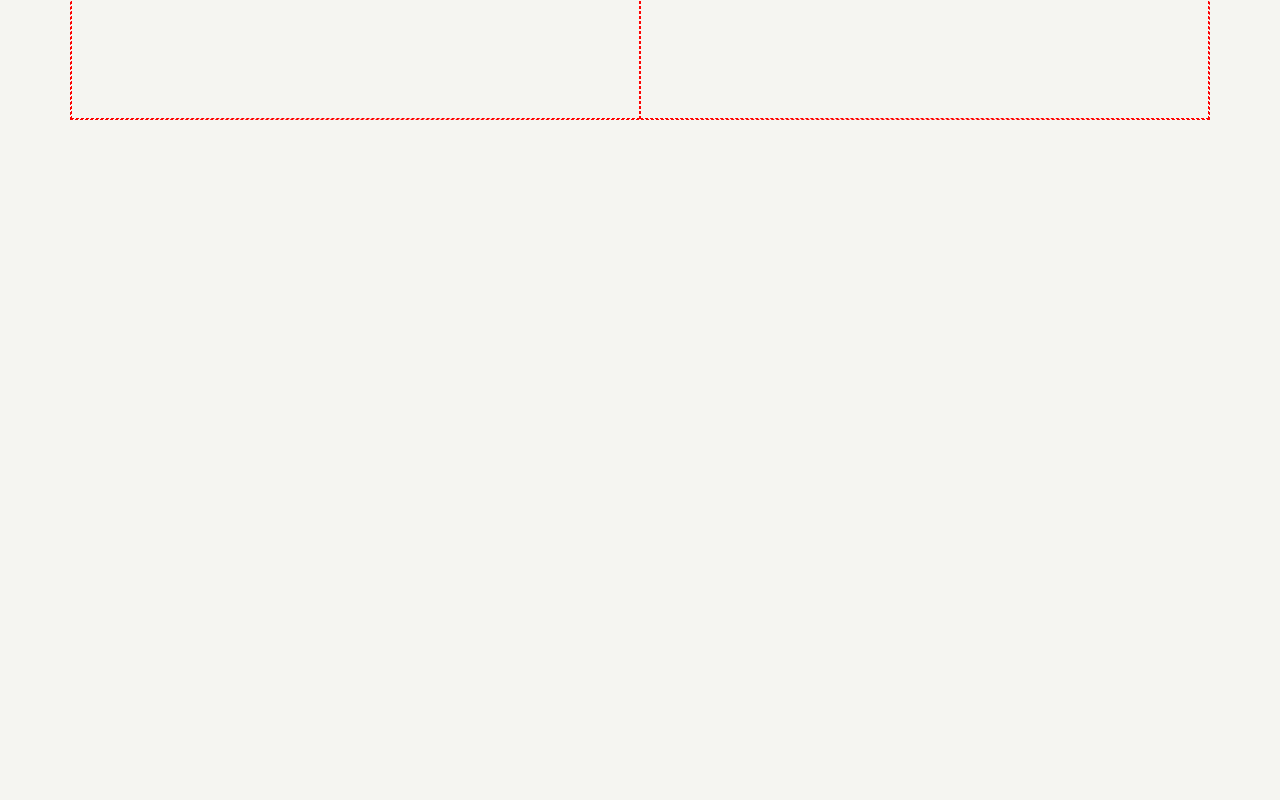
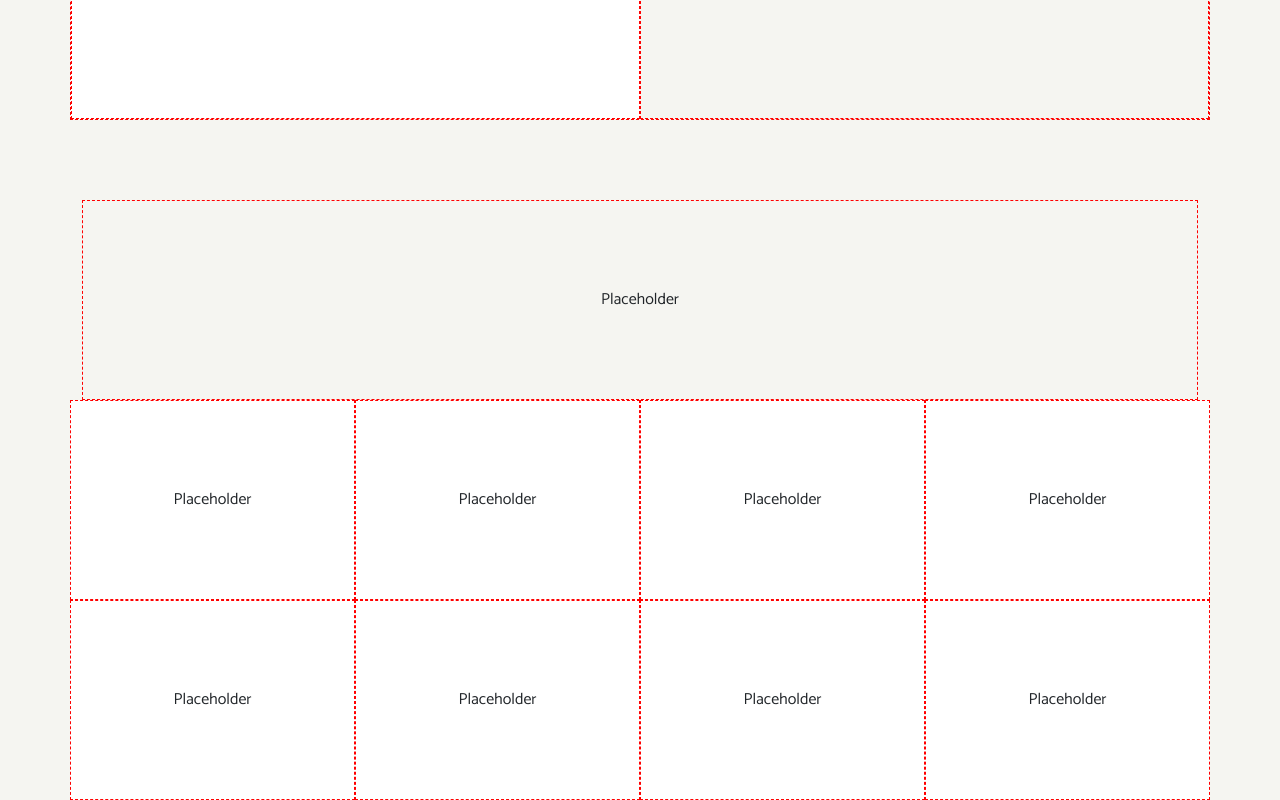
Before and after one commit to NicolaRicci100/proj-html-vuejs, a Vue app: page / in a window 1280 px wide. Shown: the part 2130-2930 px from the top of the page. Before the commit the page ends 2250 px from the top, so only its background shows below. Built offline with nearby package versions, Linux system fonts and the light colour scheme.

Commit message:
aggiunta AppCollection

```diff
--- a/src/assets/scss/style.scss
+++ b/src/assets/scss/style.scss
@@ -8,3 +8,9 @@ body{
 h1 {
   color: $tertiary-color;
 }
+
+ul {
+  list-style-type: none;
+  margin: 0;
+  padding: 0;
+}
--- a/src/components/AppMain.vue
+++ b/src/components/AppMain.vue
@@ -1,8 +1,9 @@
 <script>
 import AppJournal from './AppMain_components/AppJournal.vue';
 import AppRecipies from './AppMain_components/AppRecipies.vue';
+import AppCollection from './AppMain_components/AppCollection.vue';
 export default {
-  components: { AppJournal, AppRecipies }
+  components: { AppJournal, AppRecipies, AppCollection }
 }
 </script>
 
@@ -14,6 +15,7 @@ export default {
   </section>
   <AppJournal />
   <AppRecipies />
+  <AppCollection />
 </template>
 
 <style lang="scss" scoped>
--- a/src/components/AppMain_components/AppCollection.vue
+++ b/src/components/AppMain_components/AppCollection.vue
@@ -0,0 +1,47 @@
+<script>
+export default {
+
+}
+</script>
+
+<template>
+  <section class="container">
+    <div>Placeholder</div>
+    <ul class="row row-cols-4">
+      <li class="col">Placeholder</li>
+      <li class="col">Placeholder</li>
+      <li class="col">Placeholder</li>
+      <li class="col">Placeholder</li>
+      <li class="col">Placeholder</li>
+      <li class="col">Placeholder</li>
+      <li class="col">Placeholder</li>
+      <li class="col">Placeholder</li>
+    </ul>
+  </section>
+</template>
+
+<style lang="scss" scoped>
+@use '../../assets/scss/mixins.scss' as *;
+@use '../../assets/scss/vars.scss' as *;
+
+section {
+  height: 600px;
+  margin-top: 80px;
+
+  div {
+    height: calc(100% / 3);
+    @include flex_center;
+  }
+}
+
+ul {
+  height: calc(100% / 3 * 2);
+}
+
+li {
+  height: 50%;
+  border: $debug;
+  @include flex_center;
+  background-color: $primary-color;
+}
+</style>
--- a/src/components/AppMain_components/AppRecipies.vue
+++ b/src/components/AppMain_components/AppRecipies.vue
@@ -10,7 +10,7 @@ export default {
       <div class="col-8">
         Placeholder
       </div>
-      <div class="col-6">
+      <div class="col-6 bg-white">
         Placeholder
       </div>
       <div class="col-6">
@@ -22,7 +22,6 @@ export default {
 
 <style lang="scss" scoped>
 @use '../../assets/scss/mixins.scss' as *;
-@use '../../assets/scss/vars' as *;
 
 section {
   height: 1000px;
```
